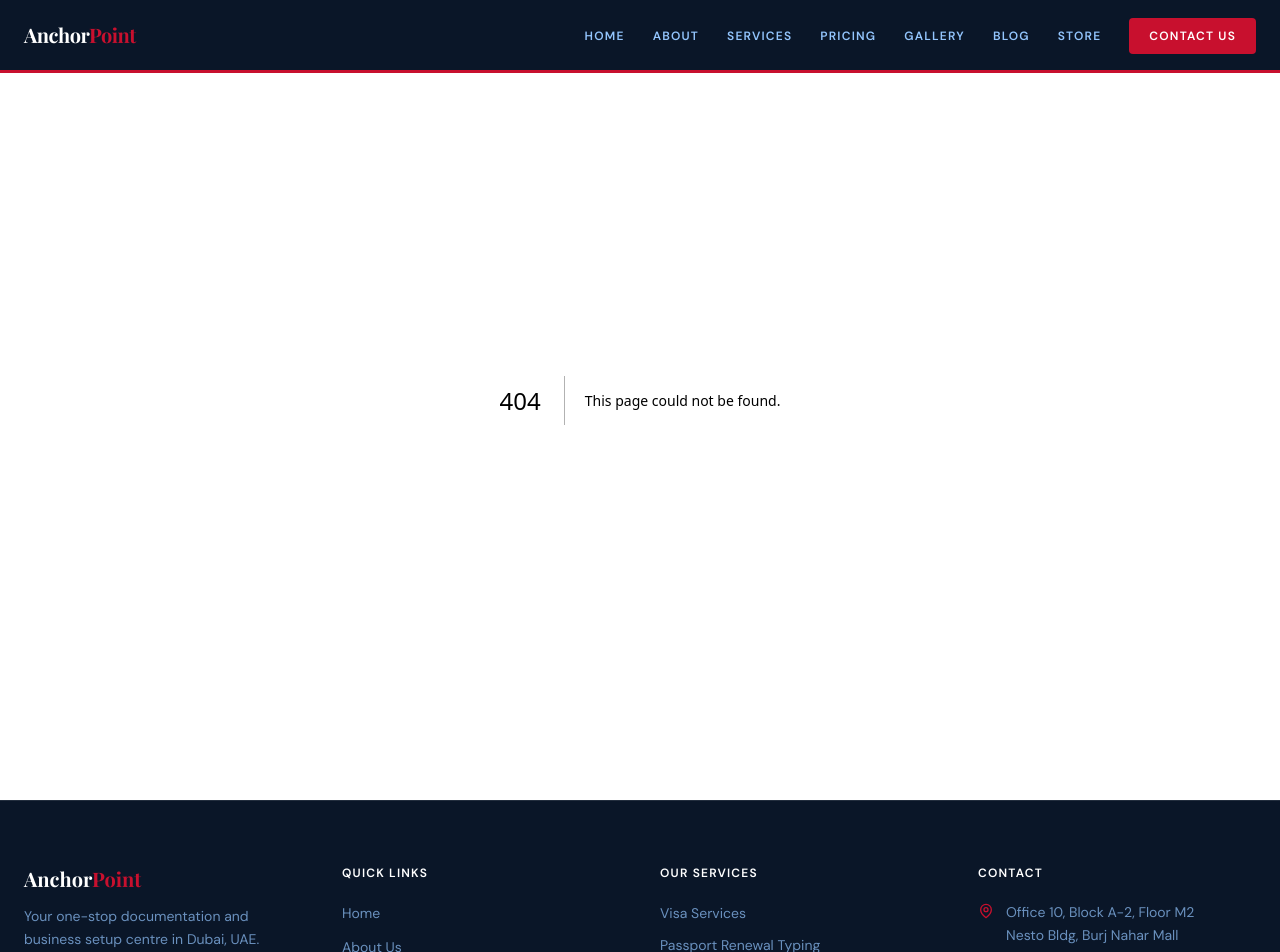
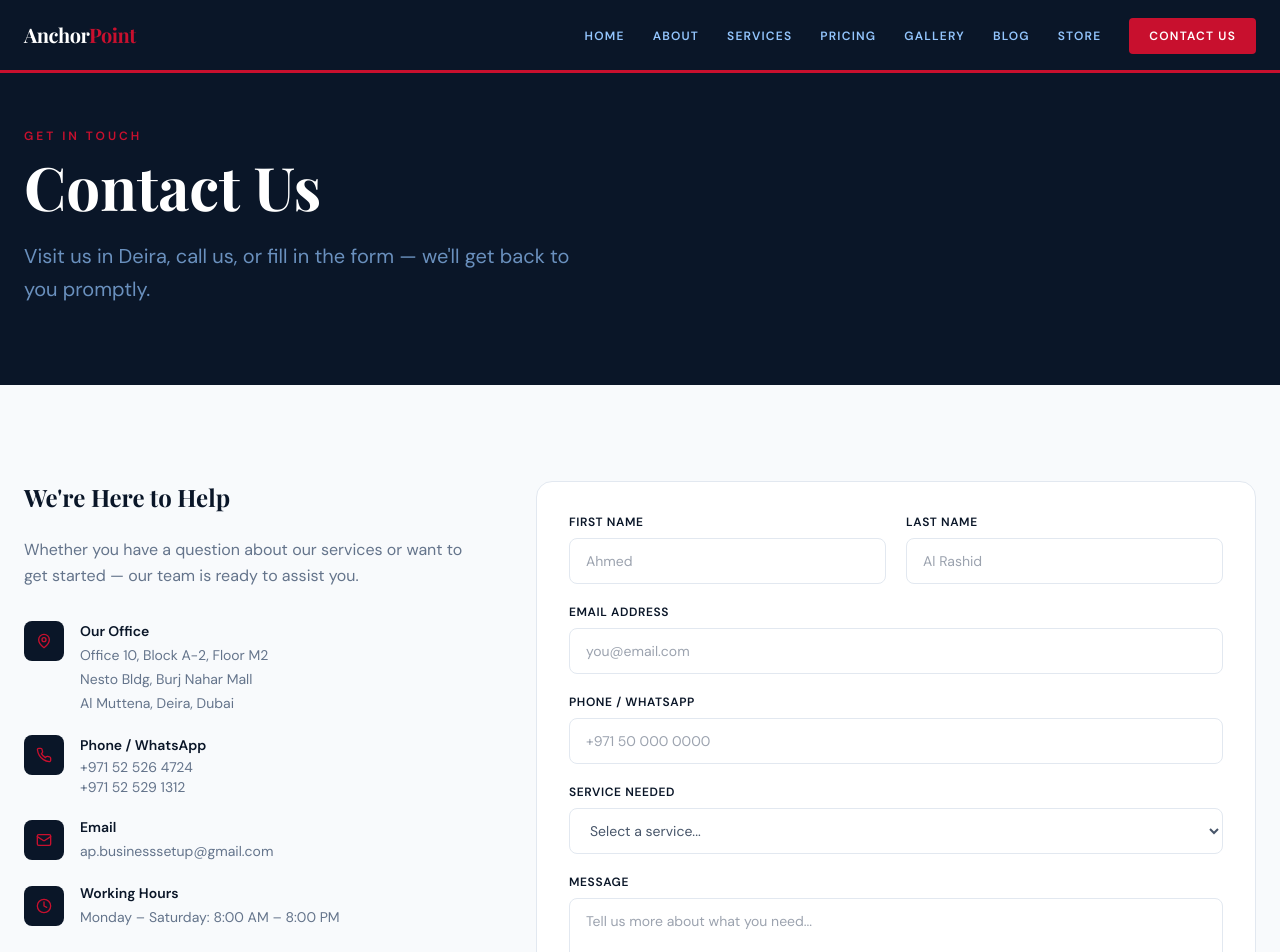
Before and after one commit to chineseblackguy/Anchorpoint, a Next.js app: page /contact in a window 1280 px wide. Before the commit this address had no page. Shown: the top 952 px of the page. Built offline with nearby package versions, Linux system fonts and the light colour scheme.

Commit message:
Create page.tsx

```diff
--- /dev/null
+++ b/app/contact/page.tsx
@@ -0,0 +1,73 @@
+'use client'
+
+import { useState } from 'react'
+import { MapPin, Phone, Mail, Clock, CheckCircle } from 'lucide-react'
+
+const services = ['DED Services','All Visa Services','Passport Renewal Typing','Medical Typing','Emirates ID Typing','Documents Clearance','Translation & Typing','Photocopying Services','Document Attestation','Dubai Police Services','Company Formation & PRO','Other']
+
+export default function ContactPage() {
+  const [submitted, setSubmitted] = useState(false)
+  return (
+    <>
+      <section className="bg-navy pt-32 pb-20 px-6">
+        <div className="max-w-7xl mx-auto">
+          <p className="text-brand-red text-xs font-bold uppercase tracking-[3px] mb-3">Get In Touch</p>
+          <h1 className="font-display text-5xl lg:text-6xl text-white mb-6">Contact Us</h1>
+          <p className="text-blue-300/70 text-xl max-w-xl leading-relaxed">Visit us in Deira, call us, or fill in the form — we'll get back to you promptly.</p>
+        </div>
+      </section>
+      <section className="py-24 px-6 bg-slate-50">
+        <div className="max-w-7xl mx-auto grid lg:grid-cols-5 gap-12">
+          <div className="lg:col-span-2">
+            <h2 className="font-display text-2xl text-navy mb-6">We're Here to Help</h2>
+            <p className="text-slate-500 leading-relaxed mb-8">Whether you have a question about our services or want to get started — our team is ready to assist you.</p>
+            <div className="space-y-5">
+              <div className="flex gap-4 items-start">
+                <div className="w-10 h-10 bg-navy rounded-lg flex items-center justify-center shrink-0"><MapPin size={16} className="text-brand-red" /></div>
+                <div><strong className="text-navy text-sm block mb-0.5">Our Office</strong><span className="text-slate-500 text-sm leading-relaxed">Office 10, Block A-2, Floor M2<br />Nesto Bldg, Burj Nahar Mall<br />Al Muttena, Deira, Dubai</span></div>
+              </div>
+              <div className="flex gap-4 items-start">
+                <div className="w-10 h-10 bg-navy rounded-lg flex items-center justify-center shrink-0"><Phone size={16} className="text-brand-red" /></div>
+                <div><strong className="text-navy text-sm block mb-0.5">Phone / WhatsApp</strong><a href="tel:+971525264724" className="text-slate-500 text-sm hover:text-brand-red transition-colors block">+971 52 526 4724</a><a href="tel:+971525291312" className="text-slate-500 text-sm hover:text-brand-red transition-colors block">+971 52 529 1312</a></div>
+              </div>
+              <div className="flex gap-4 items-center">
+                <div className="w-10 h-10 bg-navy rounded-lg flex items-center justify-center shrink-0"><Mail size={16} className="text-brand-red" /></div>
+                <div><strong className="text-navy text-sm block mb-0.5">Email</strong><a href="mailto:ap.businesssetup@gmail.com" className="text-slate-500 text-sm hover:text-brand-red transition-colors">ap.businesssetup@gmail.com</a></div>
+              </div>
+              <div className="flex gap-4 items-center">
+                <div className="w-10 h-10 bg-navy rounded-lg flex items-center justify-center shrink-0"><Clock size={16} className="text-brand-red" /></div>
+                <div><strong className="text-navy text-sm block mb-0.5">Working Hours</strong><span className="text-slate-500 text-sm">Monday – Saturday: 8:00 AM – 8:00 PM</span></div>
+              </div>
+            </div>
+          </div>
+          <div className="lg:col-span-3 bg-white border border-slate-200 rounded-2xl p-8">
+            {submitted ? (
+              <div className="h-full flex flex-col items-center justify-center text-center py-10">
+                <CheckCircle size={56} className="text-green-500 mb-4" />
+                <h3 className="font-display text-2xl text-navy mb-2">Message Sent!</h3>
+                <p className="text-slate-500">Thank you! One of our team members will contact you within a few hours.</p>
+              </div>
+            ) : (
+              <form onSubmit={(e) => { e.preventDefault(); setSubmitted(true) }} className="space-y-5">
+                <div className="grid sm:grid-cols-2 gap-5">
+                  <div><label className="block text-xs font-bold text-navy uppercase tracking-wider mb-2">First Name</label><input required type="text" placeholder="Ahmed" className="w-full px-4 py-3 border border-slate-200 rounded-lg text-sm outline-none focus:border-navy transition-colors" /></div>
+                  <div><label className="block text-xs font-bold text-navy uppercase tracking-wider mb-2">Last Name</label><input type="text" placeholder="Al Rashid" className="w-full px-4 py-3 border border-slate-200 rounded-lg text-sm outline-none focus:border-navy transition-colors" /></div>
+                </div>
+                <div><label className="block text-xs font-bold text-navy uppercase tracking-wider mb-2">Email Address</label><input required type="email" placeholder="you@email.com" className="w-full px-4 py-3 border border-slate-200 rounded-lg text-sm outline-none focus:border-navy transition-colors" /></div>
+                <div><label className="block text-xs font-bold text-navy uppercase tracking-wider mb-2">Phone / WhatsApp</label><input type="tel" placeholder="+971 50 000 0000" className="w-full px-4 py-3 border border-slate-200 rounded-lg text-sm outline-none focus:border-navy transition-colors" /></div>
+                <div><label className="block text-xs font-bold text-navy uppercase tracking-wider mb-2">Service Needed</label>
+                  <select required className="w-full px-4 py-3 border border-slate-200 rounded-lg text-sm outline-none focus:border-navy transition-colors bg-white text-slate-600">
+                    <option value="">Select a service...</option>
+                    {services.map((s) => <option key={s} value={s}>{s}</option>)}
+                  </select>
+                </div>
+                <div><label className="block text-xs font-bold text-navy uppercase tracking-wider mb-2">Message</label><textarea rows={4} placeholder="Tell us more about what you need..." className="w-full px-4 py-3 border border-slate-200 rounded-lg text-sm outline-none focus:border-navy transition-colors resize-none" /></div>
+                <button type="submit" className="w-full bg-brand-red hover:bg-brand-red-dark text-white font-bold py-4 rounded-lg transition-all hover:-translate-y-0.5">Send Message →</button>
+              </form>
+            )}
+          </div>
+        </div>
+      </section>
+    </>
+  )
+}
```
